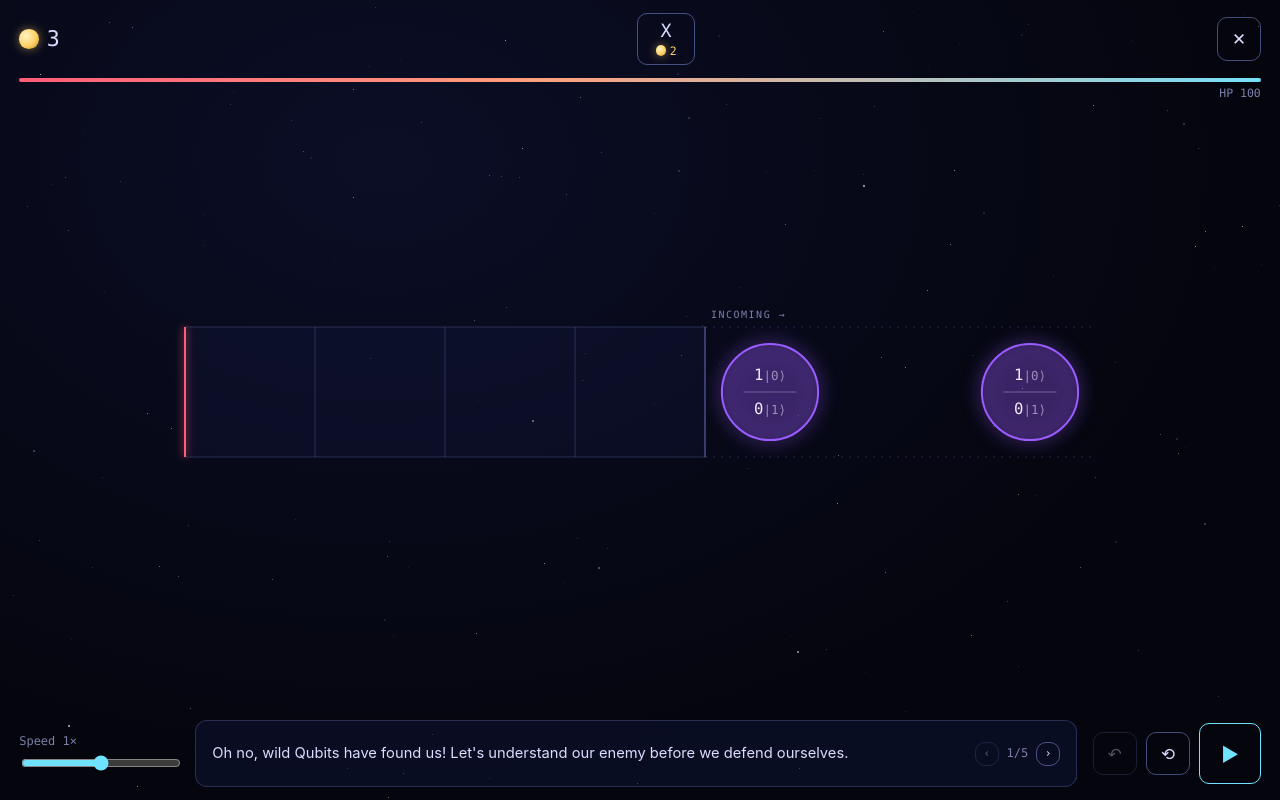
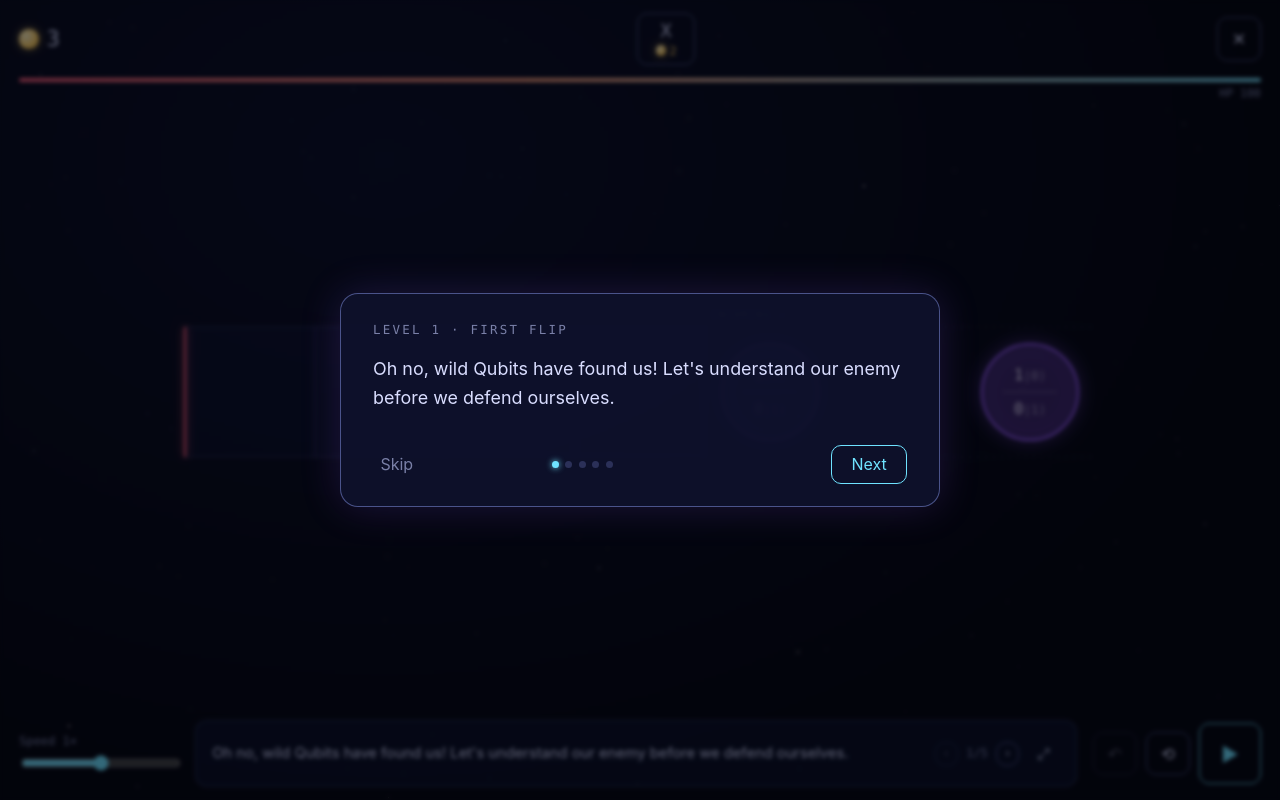
Before and after one commit to PiBot314/plants-vs-qubits, a website built with Vite: page index.html in a window 1280 px wide. Both pictures are taken after a click on the button "Play". Built offline with nearby package versions, Linux system fonts and the light colour scheme.

Commit message:
changed dialogue to a centred, paged box with skip and event triggers

```diff
--- a/src/game/level.ts
+++ b/src/game/level.ts
@@ -61,7 +61,7 @@ export const LEVELS: Level[] = (levelsJson as unknown as LevelData[]).map(resolv
 
 const CONTENT = contentJson as unknown as ContentEntry[];
 
-export function getContent(level: number, when: "start" | "end"): string[] {
+export function getContent(level: number, when: string): string[] {
   return CONTENT.filter((e) => e.level === level && e.when === when).map((e) => e.text);
 }
 
--- a/src/game/types.ts
+++ b/src/game/types.ts
@@ -32,7 +32,8 @@ export interface LevelData {
 
 export interface ContentEntry {
   level: number;
-  when: "start" | "end";
+  /** "start", "end", or an in-game trigger: "place:<GATE>", "apply:<GATE>", "damage", "entangle". */
+  when: string;
   text: string;
 }
 
--- a/src/style.css
+++ b/src/style.css
@@ -206,3 +206,34 @@ button.icon { width: 2.6em; height: 2.6em; padding: 0; display: grid; place-item
 .dialog .buttons { display: flex; justify-content: center; gap: 0.7rem; margin-top: 0.4rem; }
 .board .dmg { animation: floatup 1.3s ease-out forwards; }
 @keyframes floatup { from { transform: translateY(0); opacity: 1; } to { transform: translateY(-34px); opacity: 0; } }
+
+/* ---------- dialogue ---------- */
+.dlg-overlay {
+  position: absolute; inset: 0; z-index: 10;
+  display: grid; place-items: center;
+  background: rgba(3, 4, 12, 0.55);
+  backdrop-filter: blur(2px);
+  animation: fadein 0.25s ease;
+}
+.dlg-card {
+  width: min(600px, 92vw);
+  padding: 1.8rem 2rem 1.4rem;
+  background: rgba(14, 17, 44, 0.95);
+  border: 1px solid var(--line-strong);
+  border-radius: 18px;
+  box-shadow: 0 0 40px rgba(155, 92, 255, 0.18);
+  display: flex; flex-direction: column; gap: 1.1rem;
+  animation: rise 0.3s ease;
+}
+@keyframes rise { from { transform: translateY(12px); opacity: 0; } to { transform: none; opacity: 1; } }
+.dlg-title { font-family: var(--mono); font-size: 0.78rem; letter-spacing: 0.18em; color: var(--dim); text-transform: uppercase; }
+.dlg-body { min-height: 4.5rem; display: flex; flex-direction: column; align-items: center; gap: 1rem; }
+.dlg-text { margin: 0; font-size: 1.12rem; line-height: 1.6; align-self: stretch; }
+.dlg-foot { display: flex; align-items: center; gap: 1rem; }
+.dlg-foot .dlg-skip { border-color: transparent; color: var(--dim); padding-left: 0.4em; padding-right: 0.4em; }
+.dlg-dots { flex: 1; display: flex; justify-content: center; gap: 0.4rem; }
+.dlg-dot { width: 7px; height: 7px; border-radius: 50%; background: var(--line); }
+.dlg-dot.seen { background: var(--line-strong); }
+.dlg-dot.on { background: var(--accent); box-shadow: 0 0 6px var(--accent); }
+.dlg-nav { display: flex; gap: 0.6rem; }
+.textbox .pager .expand { border-color: transparent; font-size: 0.95rem; }
--- /dev/null
+++ b/src/ui/dialogue.ts
@@ -0,0 +1,76 @@
+import { h } from "./dom";
+import { pushModal } from "./modal";
+
+export interface DialogueOptions {
+  title?: string;
+  /** Page to open on. */
+  start?: number;
+  onClose?: (lastPage: number) => void;
+}
+
+export interface Dialogue {
+  close(): void;
+}
+
+/** Centred, paged dialogue. Arrow keys / Enter page through it, Esc skips. */
+export function openDialogue(parent: HTMLElement, pages: string[], opts: DialogueOptions = {}): Dialogue {
+  let idx = Math.max(0, Math.min(pages.length - 1, opts.start ?? 0));
+  const last = pages.length - 1;
+
+  const body = h("div", { class: "dlg-body" });
+  const dots = h("div", { class: "dlg-dots" });
+  const back = h("button", { onclick: () => go(-1) }, "Back");
+  const next = h("button", { class: "primary", onclick: () => go(1) });
+  const skip = h("button", { class: "dlg-skip", title: "Skip (Esc)", onclick: () => close() }, "Skip");
+
+  const root = h(
+    "div",
+    { class: "modal dlg-overlay" },
+    h(
+      "div",
+      { class: "dlg-card", role: "dialog", "aria-modal": "true" },
+      opts.title ? h("div", { class: "dlg-title" }, opts.title) : null,
+      body,
+      h("div", { class: "dlg-foot" }, skip, dots, h("div", { class: "dlg-nav" }, back, next)),
+    ),
+  );
+
+  function render() {
+    body.replaceChildren(h("p", { class: "dlg-text" }, pages[idx]));
+    dots.replaceChildren(
+      ...pages.map((_, i) => h("span", { class: `dlg-dot${i === idx ? " on" : i < idx ? " seen" : ""}` })),
+    );
+    dots.style.visibility = pages.length > 1 ? "visible" : "hidden";
+    back.style.visibility = idx === 0 ? "hidden" : "visible";
+    skip.style.visibility = idx === last ? "hidden" : "visible";
+    next.textContent = idx === last ? "Got it" : "Next";
+  }
+
+  function go(d: number) {
+    if (idx + d > last) return close();
+    idx = Math.max(0, idx + d);
+    render();
+  }
+
+  const popModal = pushModal((e) => {
+    if (e.key === "ArrowRight" || e.key === "Enter" || e.key === " ") go(1);
+    else if (e.key === "ArrowLeft") go(-1);
+    else if (e.key === "Escape") close();
+    else return;
+    e.preventDefault();
+  });
+
+  let closed = false;
+  function close() {
+    if (closed) return;
+    closed = true;
+    popModal();
+    root.remove();
+    opts.onClose?.(idx);
+  }
+
+  render();
+  parent.append(root);
+  next.focus();
+  return { close };
+}
--- a/src/ui/gameScreen.ts
+++ b/src/ui/gameScreen.ts
@@ -2,12 +2,14 @@ import type { Navigate } from "../main";
 import { Board } from "../game/board";
 import { EntanglementTracker, QUBIT_PURPLE } from "../game/entangle";
 import { GATE_INFO, getContent, getLevel, nextLevel } from "../game/level";
-import { recordWin } from "../game/progress";
+import { loadProgress, recordWin } from "../game/progress";
 import { earnsStar, Outcome, SimEvent, Simulation, START_HP } from "../game/sim";
 import { Level } from "../game/types";
 import { formatComplex, formatKetSum, formatReal } from "../quantum/format";
 import { BoardView, QubitRender } from "./boardView";
+import { Dialogue, openDialogue } from "./dialogue";
 import { Cleanup, h } from "./dom";
+import { modalOpen } from "./modal";
 
 const SPEEDS = [0.25, 0.5, 1, 2, 4];
 const BASE_TICK_MS = 900;
@@ -49,9 +51,11 @@ export function mountGame(root: HTMLElement, levelId: number, navigate: Navigate
   let anim: TickAnim | null = null;
   let hp = START_HP;
 
-  const startMsgs = getContent(level.id, "start");
-  const messages = startMsgs.length ? startMsgs : DEFAULT_TEXT;
+  // Every dialogue page seen this visit; the bottom text box pages through these.
+  const log: string[] = [];
   let msgIdx = 0;
+  let dialogue: Dialogue | null = null;
+  const fired = new Set<string>();
   let hint: { text: string; cls: string } | null = null;
   let warnTimer = 0;
 
@@ -77,7 +81,8 @@ export function mountGame(root: HTMLElement, levelId: number, navigate: Navigate
   const pageEl = h("span");
   const prevBtn = h("button", { title: "Previous", onclick: () => page(-1) }, "‹");
   const nextBtn = h("button", { title: "Next", onclick: () => page(1) }, "›");
-  const pager = h("div", { class: "pager" }, prevBtn, pageEl, nextBtn);
+  const expandBtn = h("button", { class: "expand", title: "Open dialogue", onclick: () => reopenDialogue() }, "⤢");
+  const pager = h("div", { class: "pager" }, prevBtn, pageEl, nextBtn, expandBtn);
   const speedLabel = h("span");
   const speedInput = h("input", { type: "range", min: 0, max: SPEEDS.length - 1, step: 1, value: speedIdx });
   speedInput.addEventListener("input", () => {
@@ -114,9 +119,11 @@ export function mountGame(root: HTMLElement, levelId: number, navigate: Navigate
     onSlot: (lane, x) => {
       if (selected === null || mode !== "edit") return;
       const r = board.place(selected, lane, x);
+      const type = level.gates[selected].type;
       if (typeof r === "string") warn(r);
       else if (level.gates[selected].cost > board.coins) selected = null;
       renderBoard();
+      if (typeof r !== "string") trigger(`place:${type}`);
     },
     onGateClick: (id) => {
       if (mode !== "edit") return;
@@ -167,16 +174,60 @@ export function mountGame(root: HTMLElement, levelId: number, navigate: Navigate
       return;
     }
     msgEl.className = "msg";
-    msgEl.textContent = messages[msgIdx];
-    pager.style.visibility = messages.length > 1 ? "visible" : "hidden";
-    pageEl.textContent = `${msgIdx + 1}/${messages.length}`;
+    msgEl.textContent = log[msgIdx];
+    pager.style.visibility = "visible";
+    pageEl.textContent = `${msgIdx + 1}/${log.length}`;
     prevBtn.disabled = msgIdx === 0;
-    nextBtn.disabled = msgIdx === messages.length - 1;
+    nextBtn.disabled = msgIdx === log.length - 1;
   }
 
   function page(d: number) {
-    msgIdx = Math.max(0, Math.min(messages.length - 1, msgIdx + d));
+    msgIdx = Math.max(0, Math.min(log.length - 1, msgIdx + d));
     renderText();
+  }
+
+  /* ---------- dialogue ---------- */
+  /** Adds pages to the log and, if `popup`, shows them in the centre of the screen. */
+  function say(pages: string[], popup = true) {
+    if (!pages.length) return;
+    const first = log.length;
+    log.push(...pages);
+    msgIdx = first;
+    renderText();
+    if (popup) showDialogue(first);
+  }
+
+  function showDialogue(start: number) {
+    dialogue?.close();
+    hint = null;
+    dialogue = openDialogue(screen, log, {
+      title: `Level ${level.id} · ${level.name}`,
+      start,
+      onClose: (last) => {
+        dialogue = null;
+        msgIdx = last;
+        renderText();
+      },
+    });
+  }
+
+  function reopenDialogue() {
+    if (log.length) showDialogue(msgIdx);
+  }
+
+  /**
+   * Fires content triggers (once per visit each): "place:X" when a gate type is first
+   * placed, "apply:X" when it first acts on a qubit, "damage" on the first hit taken,
+   * "entangle" when qubits first become entangled.
+   */
+  function trigger(...whens: string[]) {
+    const pages: string[] = [];
+    for (const w of whens) {
+      if (fired.has(w)) continue;
+      fired.add(w);
+      pages.push(...getContent(level.id, w));
+    }
+    say(pages);
   }
 
   function setHint(text: string | null) {
@@ -286,7 +337,6 @@ export function mountGame(root: HTMLElement, levelId: number, navigate: Navigate
     resetRun();
     board.clear();
     selected = null;
-    msgIdx = 0;
     hint = null;
     renderText();
     renderBoard();
@@ -329,6 +379,16 @@ export function mountGame(root: HTMLElement, levelId: number, navigate: Navigate
     }
     hp = sim.hp;
     renderHud();
+
+    const whens: string[] = [];
+    for (const e of a.events) {
+      if (e.kind === "gate") {
+        const p = sim.placements.find((q) => q.id === e.placementId);
+        if (p) whens.push(`apply:${level.gates[p.option].type}`);
+      } else if (e.damage > 1e-9) whens.push("damage");
+    }
+    if (colors.size) whens.push("entangle");
+    trigger(...whens);
   }
 
   /* ---------- end of run ---------- */
@@ -388,11 +448,16 @@ export function mountGame(root: HTMLElement, levelId: number, navigate: Navigate
   function frame(now: number) {
     const dt = Math.min(100, now - last);
     last = now;
-    if (mode === "playing") {
+    // Open dialogues/modals pause the run.
+    if (mode === "playing" && !modalOpen()) {
       if (!anim) beginTick();
       const a = anim!;
       a.t += dt / (BASE_TICK_MS / SPEEDS[speedIdx]);
-      if (!a.half && a.t >= 0.5) halfTick(a);
+      if (!a.half && a.t >= 0.5) {
+        halfTick(a);
+        // A triggered dialogue freezes the qubits on the line they just crossed.
+        if (modalOpen()) a.t = 0.5;
+      }
       view.drawQubits(qubitRenders());
       if (a.t >= 1) {
         anim = null;
@@ -421,7 +486,9 @@ export function mountGame(root: HTMLElement, levelId: number, navigate: Navigate
 
   /* ---------- mount ---------- */
   shown = looks();
-  renderText();
+  const startText = getContent(level.id, "start");
+  // Pop the intro up until the level has been beaten once; afterwards it only lives in the text box.
+  say(startText.length ? startText : DEFAULT_TEXT, startText.length > 0 && !loadProgress().completed.includes(level.id));
   const ro = new ResizeObserver(relayout);
   ro.observe(wrap);
   relayout();
@@ -430,6 +497,7 @@ export function mountGame(root: HTMLElement, levelId: number, navigate: Navigate
 
   return () => {
     cancelAnimationFrame(raf);
+    dialogue?.close();
     clearTimeout(warnTimer);
     ro.disconnect();
     window.removeEventListener("keydown", onKey);
--- /dev/null
+++ b/src/ui/modal.ts
@@ -0,0 +1,29 @@
+/**
+ * Stack of open modals. The topmost modal receives all key presses, and the
+ * screens underneath (e.g. the game's Space/Ctrl+Z shortcuts) receive none.
+ */
+type KeyHandler = (e: KeyboardEvent) => void;
+
+const stack: KeyHandler[] = [];
+
+window.addEventListener(
+  "keydown",
+  (e) => {
+    const top = stack[stack.length - 1];
+    if (!top) return;
+    e.stopPropagation();
+    top(e);
+  },
+  true,
+);
+
+/** Registers a modal; returns a function that unregisters it. */
+export function pushModal(onKey: KeyHandler): () => void {
+  stack.push(onKey);
+  return () => {
+    const i = stack.lastIndexOf(onKey);
+    if (i >= 0) stack.splice(i, 1);
+  };
+}
+
+export const modalOpen = () => stack.length > 0;
```
Also changed, not shown: tests/sim.test.ts (+26 -2 lines), README.md.
